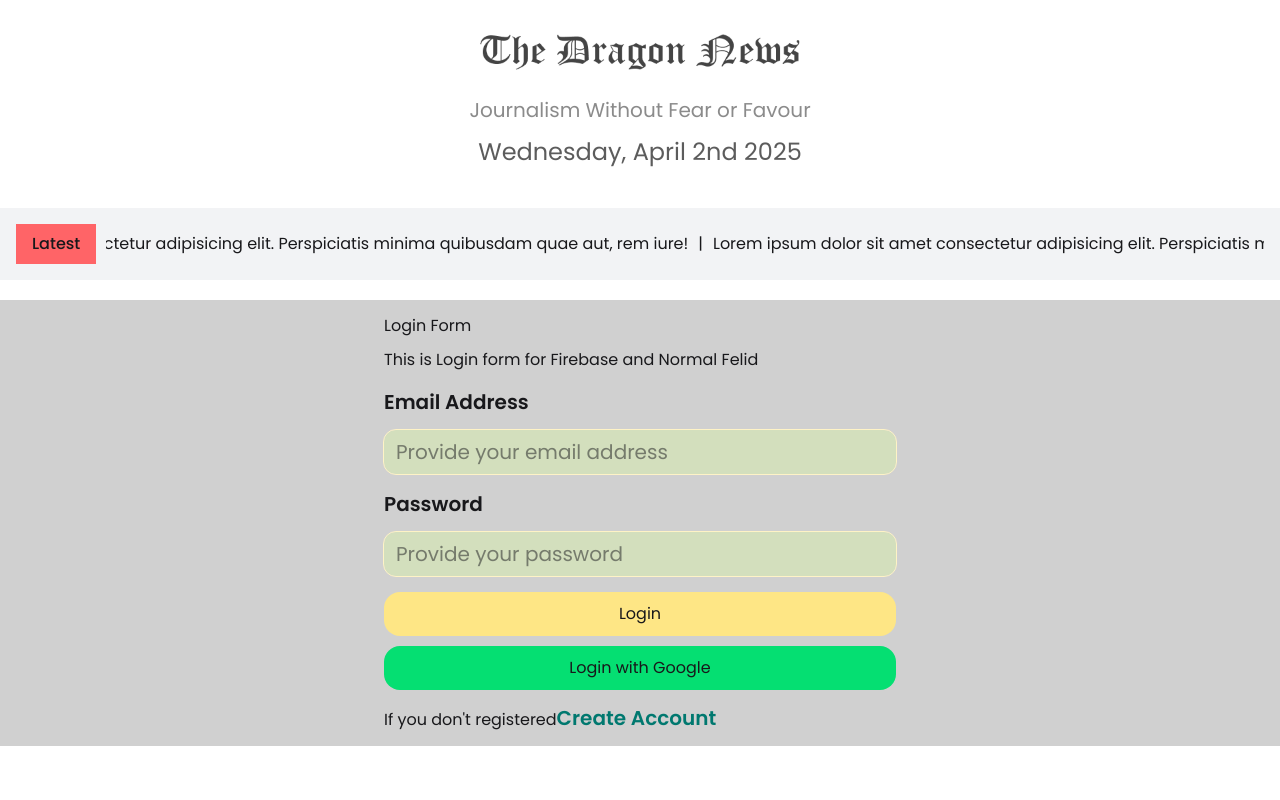
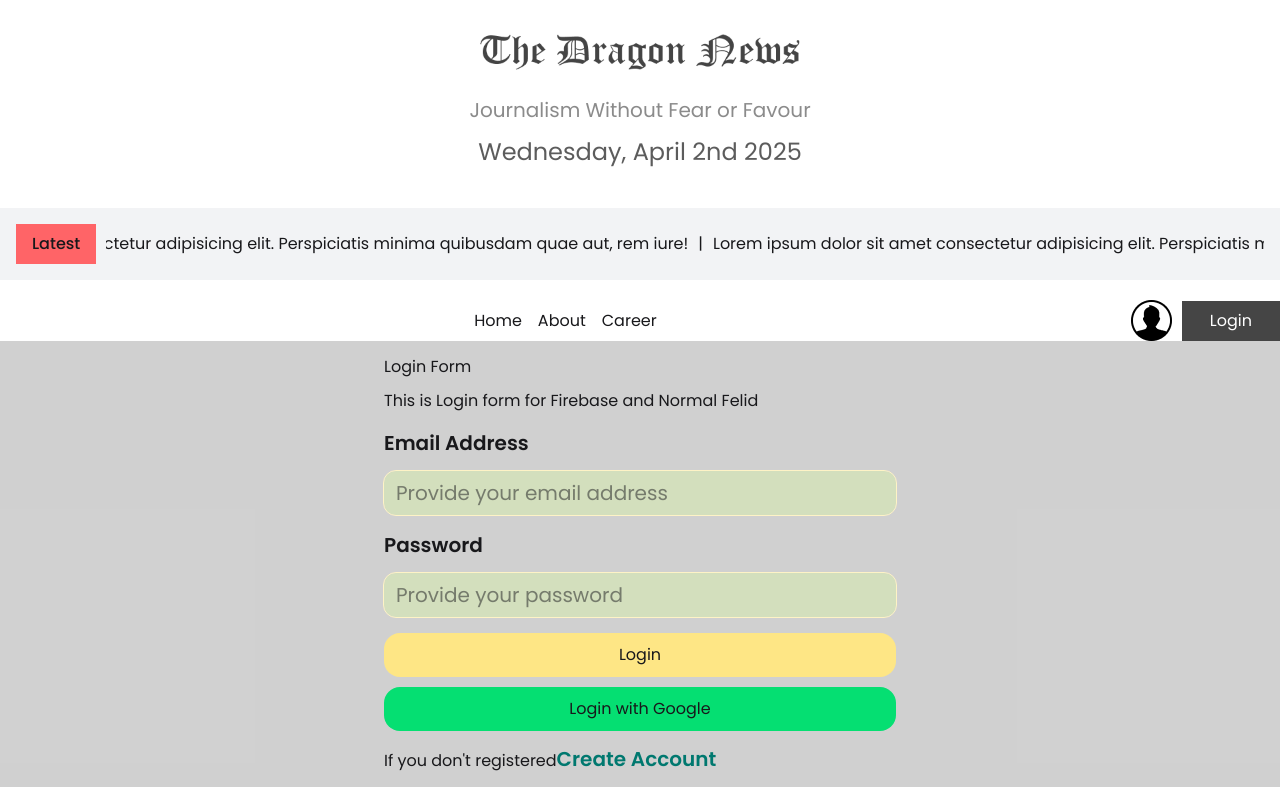
Before and after one commit to lightDevX/firebase-auth, a React (Vite) app: page / in a window 1280 px wide. Built offline with nearby package versions, Linux system fonts and the light colour scheme.

Commit message:
NavBar component create

```diff
--- /dev/null
+++ b/src/components/NavBar/NavBar.jsx
@@ -0,0 +1,29 @@
+import { NavLink } from "react-router";
+import userIcon from "../../assets/media/images/user.png";
+
+const NavBar = () => {
+  return (
+    <>
+      <div className="container mx-auto flex items-center justify-between">
+        <div></div>
+        <div className="flex items-center justify-end gap-4">
+          <NavLink to="/home">Home</NavLink>
+          <NavLink to="/about">About</NavLink>
+          <NavLink to="/career">Career</NavLink>
+        </div>
+        <div className="flex items-center gap-2.5">
+          <img
+            src={userIcon}
+            alt="User Icon"
+            className="h-full w-full object-center"
+          />
+          <button className="bg-neutral-900/80 px-7 py-2 text-white">
+            Login
+          </button>
+        </div>
+      </div>
+    </>
+  );
+};
+
+export default NavBar;
--- a/src/components/Root/Root.jsx
+++ b/src/components/Root/Root.jsx
@@ -1,6 +1,7 @@
 import { Outlet } from "react-router";
 import Header from "../Header/Header";
 import LatestNews from "../LatestNews/LatestNews";
+import NavBar from "../NavBar/NavBar";
 
 const Root = () => {
   return (
@@ -9,6 +10,7 @@ const Root = () => {
       <section className="container mx-auto">
         <LatestNews></LatestNews>
       </section>
+      <NavBar></NavBar>
       <Outlet />
     </>
   );
```
